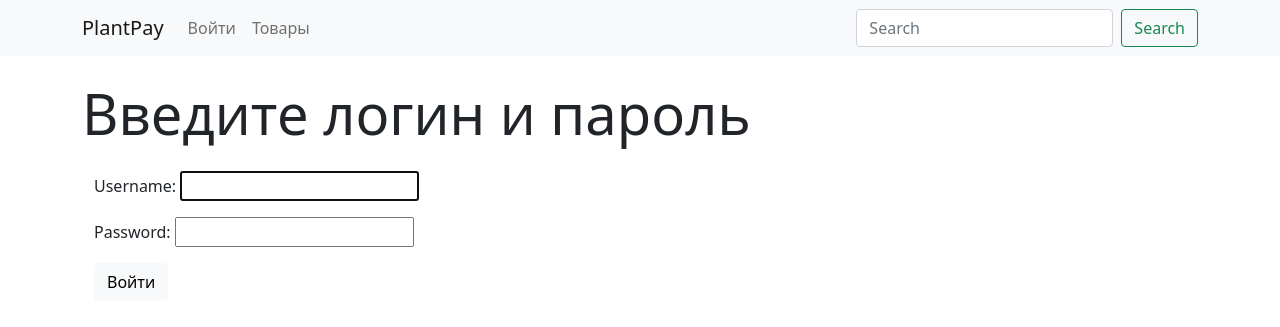
After one commit to thinknetica-django-lab-01/jakosoll, a Django app: page /accounts/login/ in a window 1280 px wide. The commit adds this page. Shown: the top 327 px of the page. Run offline with Django 3.2, Linux system fonts and the light colour scheme; data that the repository does not hold is empty; some libraries are stand-ins or nearby versions.

Commit message:
Added log in and log out urls. Updated templates

```diff
--- a/django_lab/django_lab/settings.py
+++ b/django_lab/django_lab/settings.py
@@ -57,6 +57,9 @@ MIDDLEWARE = [
 ]
 
 ROOT_URLCONF = 'django_lab.urls'
+
+LOGOUT_REDIRECT_URL = '/'
+LOGIN_REDIRECT_URL = '/'
 
 TEMPLATES = [
     {
--- a/django_lab/main/templates/include/header.html
+++ b/django_lab/main/templates/include/header.html
@@ -13,8 +13,9 @@
                 <ul class="navbar-nav me-auto mb-2 mb-lg-0">
                     {% if user.is_authenticated %}
                         <li class="nav-item"><a href="{% url 'update_account' %}" class="nav-link">{{ user.username }}</a></li>
+                        <li class="nav-item"><a href="{% url 'logout' %}" class="nav-link">Выйти</a></li>
                     {% else %}
-                        <li class="nav-item"><a href="#" class="nav-link">Войти</a></li>
+                        <li class="nav-item"><a href="{% url 'login' %}" class="nav-link">Войти</a></li>
                     {% endif %}
                         <li class="nav-item"><a href="{% url 'goods' %}" class="nav-link">Товары</a></li>
                     {% for page in flatpages %}
--- /dev/null
+++ b/django_lab/main/templates/login.html
@@ -0,0 +1,16 @@
+{% extends 'index.html' %}
+{% block title %}Вход на сайт{% endblock title %}
+{% block content %}
+    <div class="container my-4">
+        <h1 class="display-4">{% block h1 %}Введите логин и пароль{% endblock h1 %}</h1>
+        <div class="row mx-auto my-4">
+            <div class="col-md-4">
+                <form action="" method="post">
+                    {% csrf_token %}
+                    {{ form.as_p }}
+                    <input class="btn btn-light" type="submit" role="button" value="{% block btn_name %}Войти{% endblock btn_name %}">
+                </form>
+            </div>
+        </div>
+    </div>
+{% endblock content %}
--- a/django_lab/main/urls.py
+++ b/django_lab/main/urls.py
@@ -1,4 +1,5 @@
 from django.urls import path
+from django.contrib.auth.views import LoginView, LogoutView
 from .views import index, ProductListView, \
     ProductDetailView, ProductAddView, \
     UpdateAccountView, ProductEditView
@@ -10,4 +11,6 @@ urlpatterns = [
     path('goods/add/', ProductAddView.as_view(), name='goods_add'),
     path('goods/<int:pk>/edit/', ProductEditView.as_view(), name='goods_edit'),
     path('accounts/profile/', UpdateAccountView.as_view(), name='update_account'),
+    path('accounts/login/', LoginView.as_view(template_name='login.html'), name='login'),
+    path('accounts/logout/', LogoutView.as_view(), name='logout'),
 ]
```
Also changed, not shown: django_lab/main/templates/login_update.html (+4 -14 lines), django_lab/main/views.py (+10 -3 lines), django_lab/main/migrations/0006_auto_20210130_1109.py.
